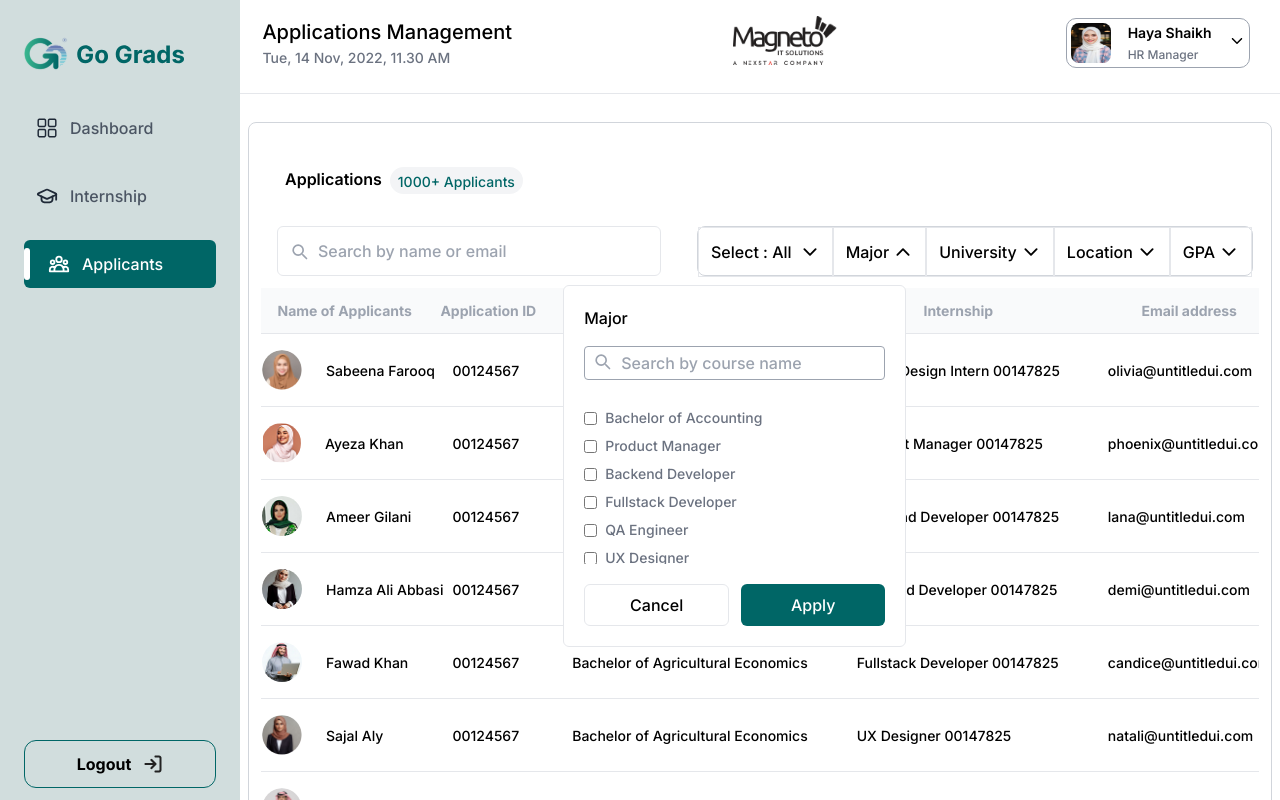
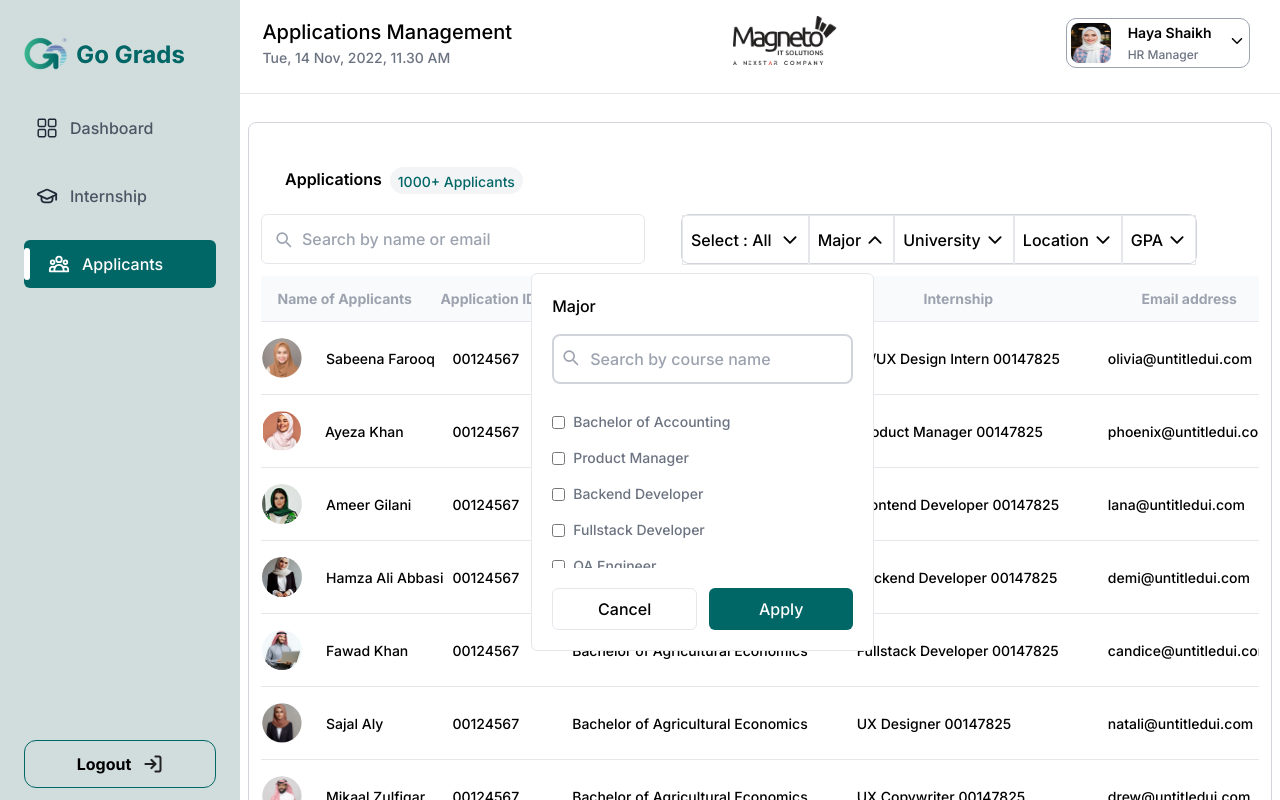
Before and after one commit to bagdenatasha2001/intership_project, a React (Vite) app: page /application-table in a window 1280 px wide. Both pictures are taken after a click on the button "Major". Built offline with nearby package versions, Linux system fonts and the light colour scheme; what chartjs-chart-matrix, chartjs-plugin-datalabels would draw is missing.

Commit message:
upadted some changes in the dropdown and fix the layout issue.

```diff
--- a/src/components/statusTabs/Application_Dropdown.jsx
+++ b/src/components/statusTabs/Application_Dropdown.jsx
@@ -11,7 +11,7 @@ export default function Application_Dropdown() {
   const majorDropdownRef = useRef(null);
   const universityDropdownRef = useRef(null);
   const locationDropdownRef = useRef(null);
-   const gpaDropdownRef = useRef(null);
+  const gpaDropdownRef = useRef(null);
 
   const handleOnClickOutside = (event) => {
     if (
@@ -55,7 +55,7 @@ export default function Application_Dropdown() {
 
   const StatusOptions = ['All', 'Open', 'On-Hold', 'Closed'];
 
-  // Major dropdown
+  // Major
   const [isMajorOpen, setIsMajorOpen] = useState(false);
   const [searchTerm, setSearchTerm] = useState('');
   const [selectedMajors, setSelectedMajors] = useState([]);
@@ -82,7 +82,7 @@ export default function Application_Dropdown() {
     option.toLowerCase().includes(searchTerm.toLowerCase())
   );
 
-  // University dropdown
+  // University
   const [isUniversityOpen, setIsuniversityOpen] = useState(false);
   const [searchName, setSearchName] = useState('');
   const [selecteduniversity, setSelecteduniversity] = useState([]);
@@ -154,7 +154,7 @@ export default function Application_Dropdown() {
 
 
   const [isGpaOpen, setIsgpaOpen] = useState(false);
-  const [searchgpa, setSearchgpa] = useState('');
+  // const [searchgpa, setSearchgpa] = useState('');
   const [selectedgpa, setSelectedgpa] = useState([]);
 
   const GpaOptions = [
@@ -175,9 +175,9 @@ export default function Application_Dropdown() {
   };
 
 
-  const filteredGpaOptions =  GpaOptions.filter(option =>
-    option.toLowerCase().includes(searchgpa.toLowerCase())
-  );
+  // const filteredGpaOptions =  GpaOptions.filter(option =>
+  //   option.toLowerCase().includes(searchgpa.toLowerCase())
+  // );
 
 
 
@@ -187,14 +187,14 @@ export default function Application_Dropdown() {
 
   return (
     <>
-      <div className='flex rounded-lg  '>
+      <div className='flex  rounded-lg '>
 
         {/* select */}
 
         <div className='relative font-Inter' ref={statusDropdownRef}>
           <button
             onClick={() => setIsopen(!isOpen)}
-            className='flex items-center border py-3 px-3 gap-2 whitespace-nowrap'
+            className='flex items-center border py-3 px-2 gap-2 whitespace-nowrap'
           >
             <span>Select : {selectedOption}</span>
             {isOpen ? <IoChevronUpOutline size={20} /> : <IoChevronDownOutline size={20} />}
@@ -223,7 +223,7 @@ export default function Application_Dropdown() {
         <div className='w-fit relative font-Inter' ref={majorDropdownRef}>
           <button
             onClick={() => setIsMajorOpen(!isMajorOpen)}
-            className='flex justify-between items-center border py-3 px-3 gap-1'
+            className='flex justify-between items-center border py-3 px-2 gap-1'
           >
             Major
             {isMajorOpen ? <IoChevronUpOutline size={20} /> : <IoChevronDownOutline size={20} />}
@@ -245,7 +245,7 @@ export default function Application_Dropdown() {
                   placeholder="Search by course name"
                   value={searchTerm}
                   onChange={(e) => setSearchTerm(e.target.value)}
-                  className="border border-gray-400 text-left py-1 px-9 w-full mb-3 rounded mt-4 font-normal"
+                  className="border-2 border-gray-300 text-left   px-9 w-full h-[50px]  rounded-lg mb-3 mt-4 font-normal "
                 />
               </div>
 
@@ -267,11 +267,12 @@ export default function Application_Dropdown() {
 
               <div className="max-h-40 overflow-y-auto mb-4">
                 {filteredMajorOptions.map((option, index) => (
-                  <label key={index} className="flex items-center space-x-2 py-1  text-gray-500 font-normal text-sm">
+                  <label key={index} className="flex items-center space-x-2 py-1  text-gray-500 font-normal text-sm mb-2">
                     <input
                       type="checkbox"
                       checked={selectedMajors.includes(option)}
                       onChange={() => toggleMajorOption(option)}
+                       className='accent-[#008080]'
                     />
                     <span>{option}</span>
                   </label>
@@ -305,7 +306,7 @@ export default function Application_Dropdown() {
         <div className='w-fit relative font-Inter' ref={universityDropdownRef}>
           <button
             onClick={() => setIsuniversityOpen(!isUniversityOpen)}
-            className='flex justify-between items-center border py-3 px-3 gap-1'
+            className='flex justify-between items-center border py-3 px-2 gap-1'
           >
             University
             {isUniversityOpen ? <IoChevronUpOutline size={20} /> : <IoChevronDownOutline size={20} />}
@@ -327,7 +328,7 @@ export default function Application_Dropdown() {
                   placeholder="Search by university name"
                   value={searchName}
                   onChange={(e) => setSearchName(e.target.value)}
-                  className="border border-gray-400 text-left py-1 px-9 w-full mb-3 rounded mt-4  font-thin "
+                  className="border-2 border-gray-300 text-left   px-9 w-full h-[50px]  rounded-lg mb-3 mt-4 font-normal"
                 />
               </div>
               <span className='mb-2 text-gray-400'>Selected</span>
@@ -356,7 +357,7 @@ export default function Application_Dropdown() {
                   <label key={index} className="flex items-center space-x-2 py-2 text-gray-500 font-normal text-sm">
                     <input
                       type="checkbox"
-
+                       className='accent-[#008080]'
                       checked={selecteduniversity.includes(option)}
                       onChange={() => toggleUniversityOptions(option)}
                     />
@@ -396,7 +397,7 @@ export default function Application_Dropdown() {
         <div className='w-fit relative font-Inter' ref={ locationDropdownRef}>
           <button
             onClick={() => setIslocationOpen(!isLocationOpen)}
-            className='flex justify-between items-center border py-3 px-3 gap-1'
+            className='flex justify-between items-center border py-3 px-2 gap-1'
           >
            Location
             {isLocationOpen ? <IoChevronUpOutline size={20} /> : <IoChevronDownOutline size={20} />}
@@ -418,7 +419,7 @@ export default function Application_Dropdown() {
                   placeholder="Search by location"
                   value={searchlocation}
                   onChange={(e) => setSearchlocation(e.target.value)}
-                  className="border border-gray-400 text-left py-1 px-9 w-full mb-3 rounded mt-4  font-thin "
+                  className="border-2 border-gray-300 text-left   px-9 w-full h-[50px]  rounded-lg mb-3 mt-4 font-normal"
                 />
               </div>
               <span className='mb-2 text-gray-400'>Selected</span>
@@ -431,7 +432,6 @@ export default function Application_Dropdown() {
                     {opt}
                     <button
                       className="ml-2 text-black"
-
                       onClick={() =>
                         setSelectedlocation(prev => prev.filter(o => o !== opt))
                       }
@@ -449,6 +449,7 @@ export default function Application_Dropdown() {
                       type="checkbox"
                       checked={selectedlocation.includes(option)}
                       onChange={() => toggleLocatonOptions(option)}
+                      className='accent-[#008080]'
                     />
 
                     <span>{option}</span>
@@ -485,7 +486,7 @@ export default function Application_Dropdown() {
         <div className='w-fit relative font-Inter' ref={gpaDropdownRef}>
           <button
             onClick={() => setIsgpaOpen(!isGpaOpen)}
-            className='flex justify-between items-center border py-3 px-3 gap-1'
+            className='flex justify-between items-center border py-3 px-2 gap-1'
           >
           GPA
             {isGpaOpen ? <IoChevronUpOutline size={20} /> : <IoChevronDownOutline size={20} />}
@@ -495,7 +496,7 @@ export default function Application_Dropdown() {
             <div className='absolute bg-white border mt-3 w-[328px]   rounded-md z-10 p-5 right-5'>
               <label>GPA</label>
 
-              <div className="relative flex items-center">
+              {/* <div className="relative flex items-center">
                 <span className="absolute left-2 text-gray-400">
                   <svg xmlns="http://www.w3.org/2000/svg" className="h-5 w-5" fill="none" viewBox="0 0 24 24" stroke="currentColor">
                     <path strokeLinecap="round" strokeLinejoin="round" strokeWidth={2} d="M21 21l-4.35-4.35M17 11a6 6 0 11-12 0 6 6 0 0112 0z" />
@@ -509,8 +510,8 @@ export default function Application_Dropdown() {
                   onChange={(e) => setSearchgpa(e.target.value)}
                   className="border border-gray-400 text-left py-1 px-9 w-full mb-3 rounded mt-4  font-thin "
                 />
-              </div>
-              <span className='mb-2 text-gray-400'>Selected</span>
+              </div> */}
+              <div className='mb-2 mt-2 text-gray-400'>Selected</div>
 
               <div className="flex flex-wrap gap-2 mb-3">
 
@@ -520,7 +521,6 @@ export default function Application_Dropdown() {
                     {opt}
                     <button
                       className="ml-2 text-black"
-
                       onClick={() =>
                         setSelectedgpa(prev => prev.filter(o => o !== opt))
                       }
@@ -532,11 +532,11 @@ export default function Application_Dropdown() {
               </div>
 
               <div className=" max-h-80 overflow-y-scroll">
-                {filteredGpaOptions.map((option, index) => (
+                {GpaOptions.map((option, index) => (
                   <label key={index} className="flex items-center space-x-2 py-2 text-gray-500 font-normal text-sm">
                     <input
                       type="radio"
-
+                      className='accent-[#008080]'
                       checked={selectedgpa.includes(option)}
                       onChange={() => toggleGpaOptions(option)}
                     />
--- a/src/pages/application/ApplicationTable.jsx
+++ b/src/pages/application/ApplicationTable.jsx
@@ -44,17 +44,15 @@ export default function ApplicationTable() {
           </div>
         </div>
 
-        <div className='flex px-4 py-3  gap-9'>
+        <div className='flex flex-col gap-9 mb-3 md:flex-row flex-wrap'>
 
 
-          <div className="relative flex items-center ">
+          <div className="relative flex items-center  flex-wrap ">
             <span className="absolute left-3 text-gray-400">
               <svg xmlns="http://www.w3.org/2000/svg" className="h-5 w-5" fill="none" viewBox="0 0 24 24" stroke="currentColor">
                 <path strokeLinecap="round" strokeLinejoin="round" strokeWidth={2} d="M21 21l-4.35-4.35M17 11a6 6 0 11-12 0 6 6 0 0112 0z" />
               </svg>
             </span>
-
-
             <input
               type="text"
               value={search}
@@ -64,7 +62,7 @@ export default function ApplicationTable() {
             />
           </div>
 
-          <div className='flex  rounded-lg w-full h-[50px] border border-gray-300 '>
+          <div className='flex  rounded-lg  h-[50px] border border-gray-300 w-fit  '>
             <Application_Dropdown />
           </div>
         </div>
--- a/src/pages/internship/InternshipRoles.jsx
+++ b/src/pages/internship/InternshipRoles.jsx
@@ -38,7 +38,7 @@ export default function InternshipRoles() {
                     <Button
                         title1="Back"
                         title2="Next"
-                        onClick1={() => navigate("/internship-criteria")}
+                        onClick1={() => navigate("/internship-table")}
                         onClick2={handleNext}
                         bg2="bg-gray-300"
                         isSubmit={false}
```
